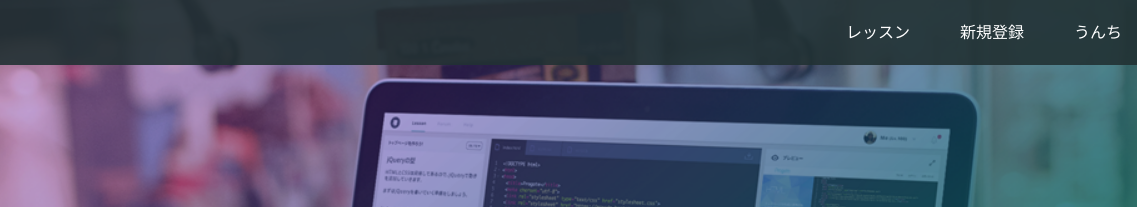
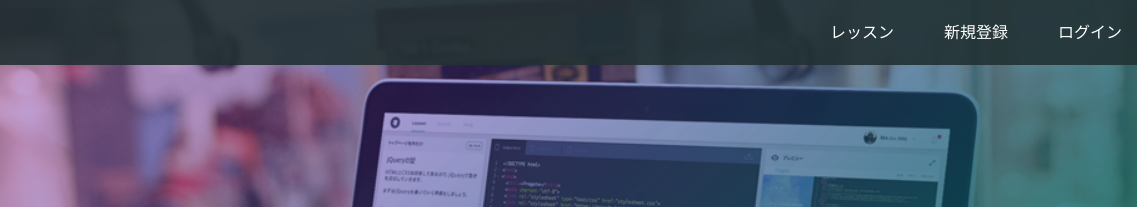
Before and after one commit to monmonsirisiri/prog-8.github.io, a plain HTML site: page index.html in a window 1280 px wide. Shown: the top 207 px of the page, 143-1280 px from the left. Drawn offline with Linux system fonts and the light colour scheme.

Commit message:
Update index.html

```diff
--- a/index.html
+++ b/index.html
@@ -17,7 +17,7 @@
       <div class="header-right">
         <a href="#">レッスン</a>
         <a href="#">新規登録</a>
-        <a href="#" class="login">うんち</a>
+        <a href="#" class="login">ログイン</a>
       </div>
     </div>
   </header>
```
